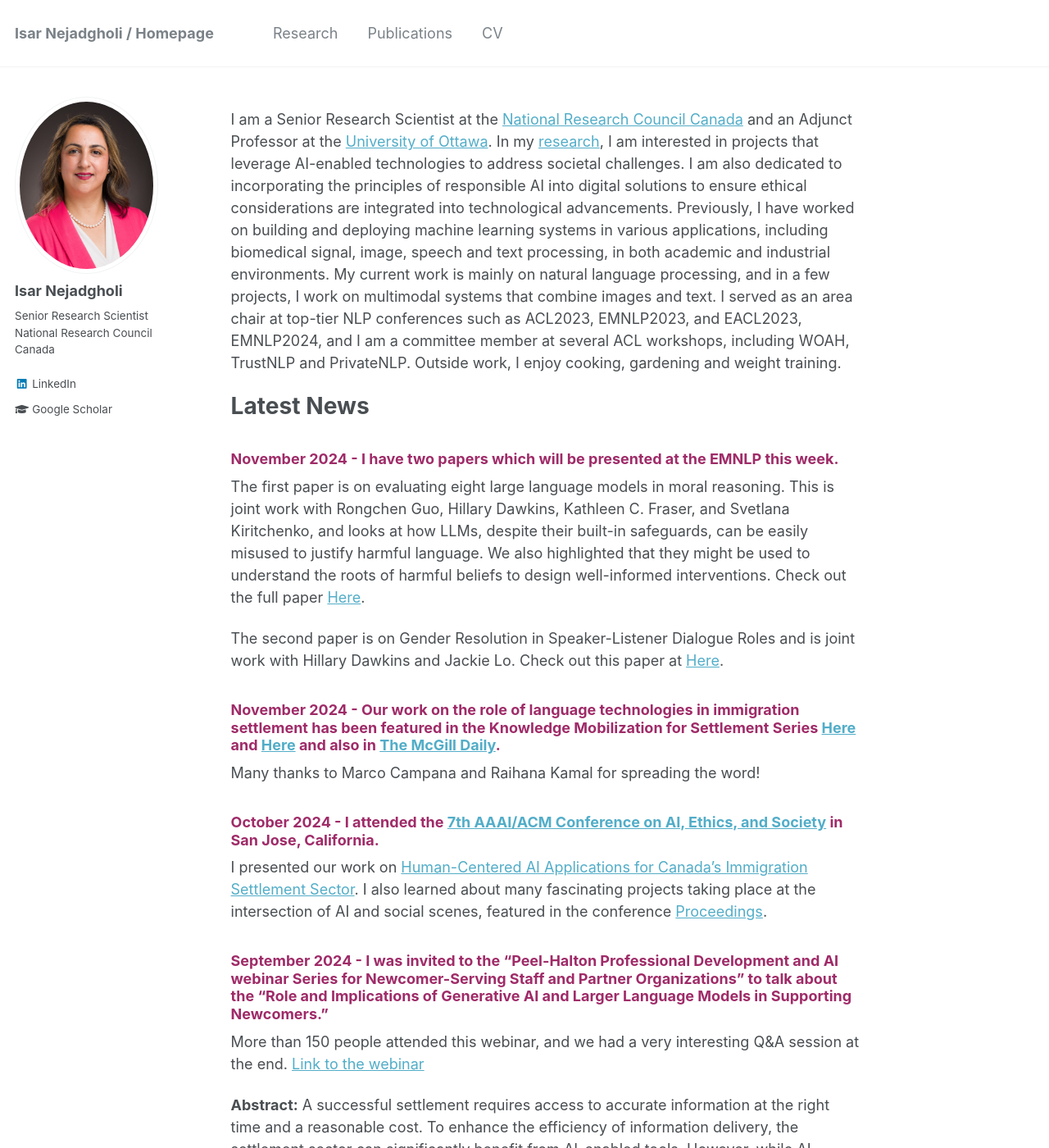
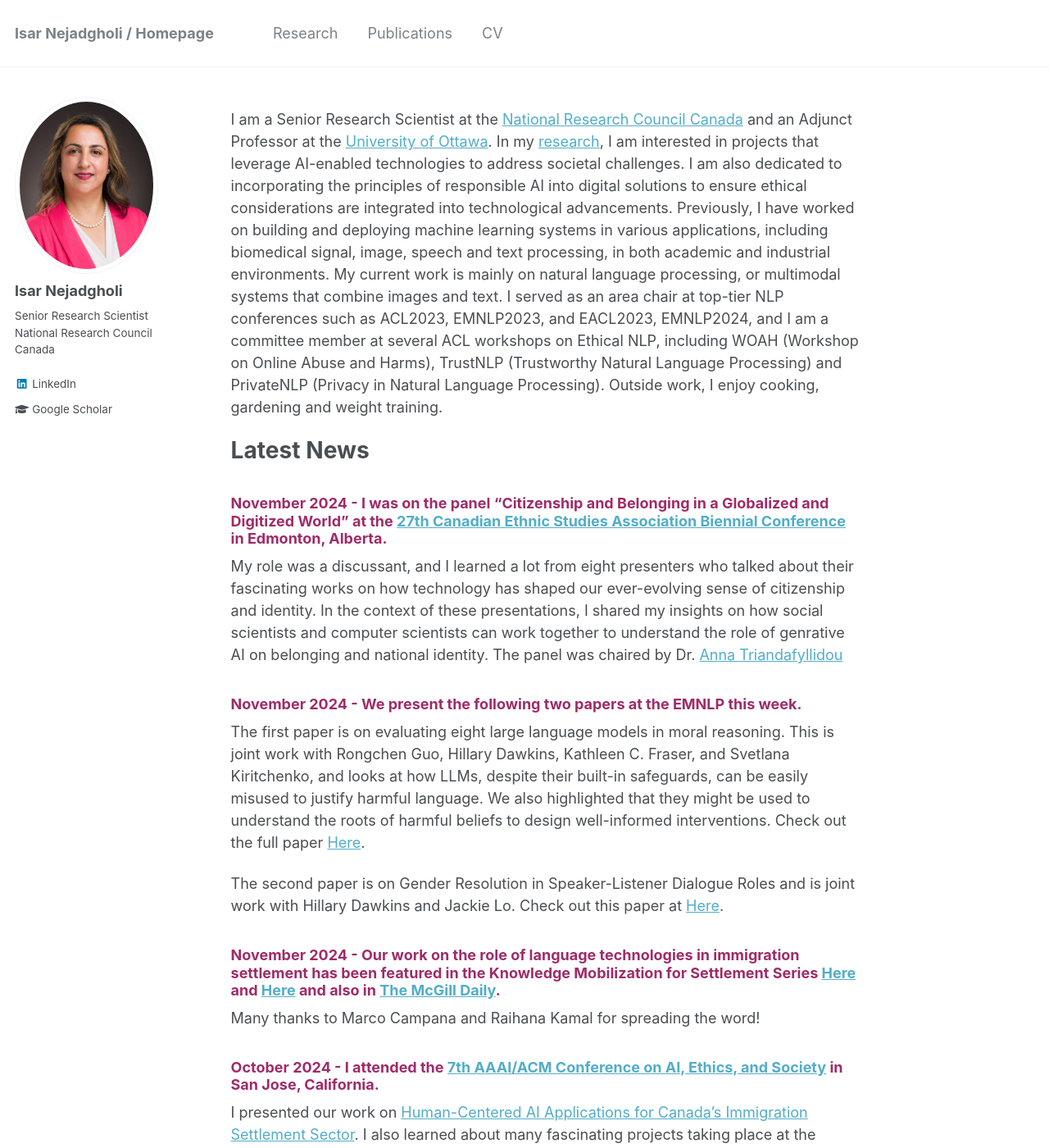
Before and after one commit to IsarNejad/IsarNejad.github.io, a Jekyll site: the page built from _pages/about.md, in a window 1280 px wide and 1400 px high. Shown: the whole window at 82% size. Built offline with Jekyll 4.4.1, drawn with Linux system fonts in a browser that asks for light colours.

Commit message:
Update about.md

```diff
--- a/_pages/about.md
+++ b/_pages/about.md
@@ -8,12 +8,17 @@ redirect_from:
   - /about.html
 ---
 
-I am a Senior Research Scientist at the [National Research Council Canada](https://nrc.canada.ca/en) and an Adjunct Professor at the [University of Ottawa](https://www.uottawa.ca/faculty-engineering/school-electrical-engineering-computer-science). In my [research](https://isarnejad.github.io//research/), I am interested in projects that leverage AI-enabled technologies to address societal challenges. ⁤⁤I am also dedicated to incorporating the principles of responsible AI into digital solutions to ensure ethical considerations are integrated into technological advancements. Previously, I have worked on building and deploying machine learning systems in various applications, including biomedical signal, image, speech and text processing, in both academic and industrial environments. My current work is mainly on natural language processing, and in a few projects, I work on multimodal systems that combine images and text. I served as an area chair at top-tier NLP conferences such as ACL2023, EMNLP2023, and EACL2023, EMNLP2024, and I am a committee member at several ACL workshops, including WOAH, TrustNLP and PrivateNLP. Outside work, I enjoy cooking, gardening and weight training.
+I am a Senior Research Scientist at the [National Research Council Canada](https://nrc.canada.ca/en) and an Adjunct Professor at the [University of Ottawa](https://www.uottawa.ca/faculty-engineering/school-electrical-engineering-computer-science). In my [research](https://isarnejad.github.io//research/), I am interested in projects that leverage AI-enabled technologies to address societal challenges. ⁤⁤I am also dedicated to incorporating the principles of responsible AI into digital solutions to ensure ethical considerations are integrated into technological advancements. Previously, I have worked on building and deploying machine learning systems in various applications, including biomedical signal, image, speech and text processing, in both academic and industrial environments. My current work is mainly on natural language processing, or multimodal systems that combine images and text. I served as an area chair at top-tier NLP conferences such as ACL2023, EMNLP2023, and EACL2023, EMNLP2024, and I am a committee member at several ACL workshops on Ethical NLP, including WOAH (Workshop on Online Abuse and Harms), TrustNLP (Trustworthy Natural Language Processing) and PrivateNLP (Privacy in Natural Language Processing). Outside work, I enjoy cooking, gardening and weight training.
 
 # Latest News
 
 {: .amaranth-deep-purple}
-### November 2024 - I have two papers which will be presented at the EMNLP this week.
+### November 2024 - I was on the panel "Citizenship and Belonging in a Globalized and Digitized World" at the [27th Canadian Ethnic Studies Association Biennial Conference](https://cesa-scee.ca/2024-conference/) in Edmonton, Alberta.
+
+My role was a discussant, and I learned a lot from eight presenters who talked about their fascinating works on how technology has shaped our ever-evolving sense of citizenship and identity. In the context of these presentations, I shared my insights on how social scientists and computer scientists can work together to understand the role of genrative AI on belonging and national identity. The panel was chaired by Dr. [Anna Triandafyllidou](https://www.torontomu.ca/bridging-divides/people/directors/anna-triandafyllidou/)
+
+{: .amaranth-deep-purple}
+### November 2024 - We present the following two papers at the EMNLP this week.
 
 The first paper is on evaluating eight large language models in moral reasoning. This is joint work with Rongchen Guo, Hillary Dawkins, Kathleen C. Fraser, and Svetlana Kiritchenko, and looks at how LLMs, despite their built-in safeguards, can be easily misused to justify harmful language. We also highlighted that they might be used to understand the roots of harmful beliefs to design well-informed interventions. Check out the full paper [Here](https://lnkd.in/eNeN_J7u).
 
```
